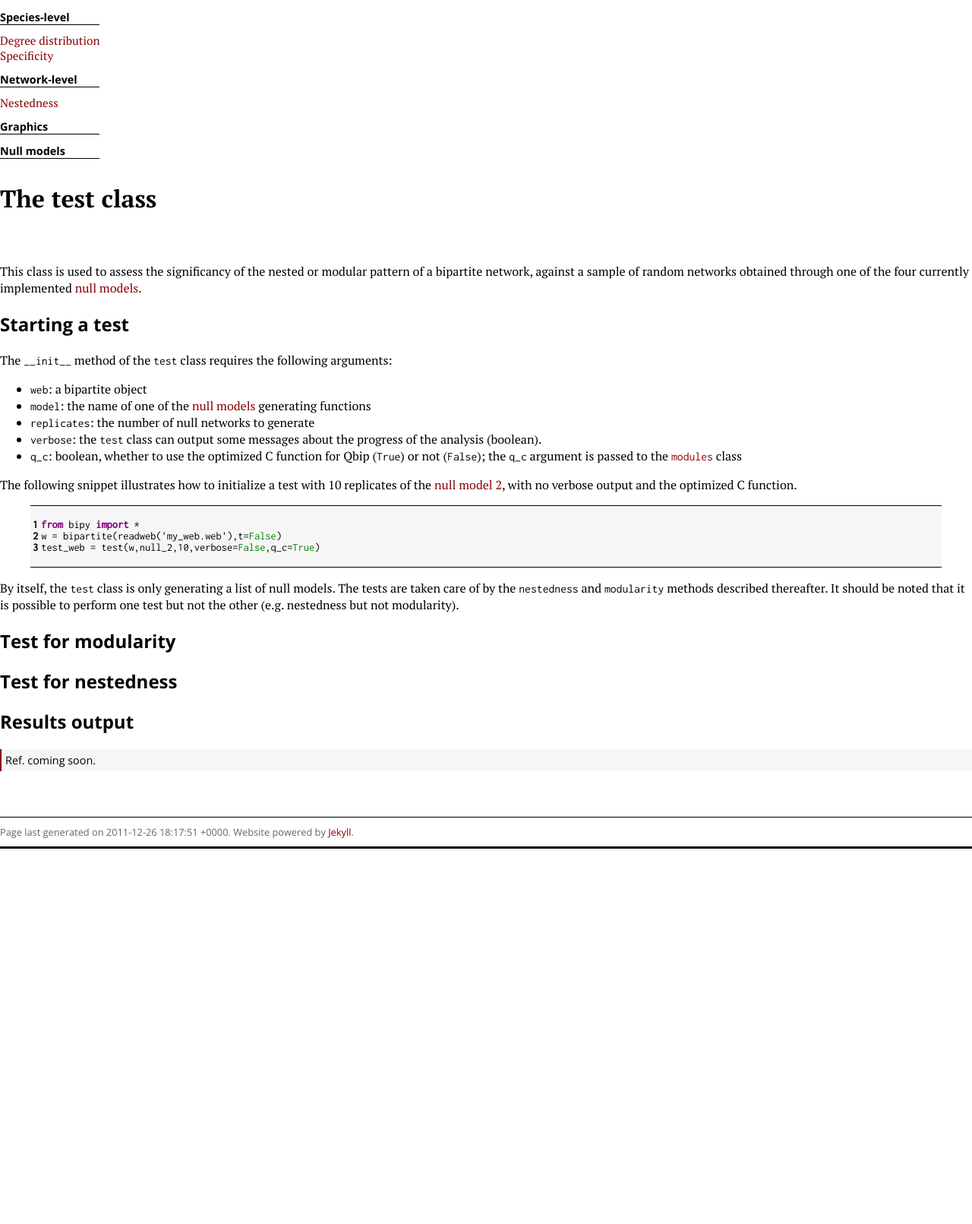
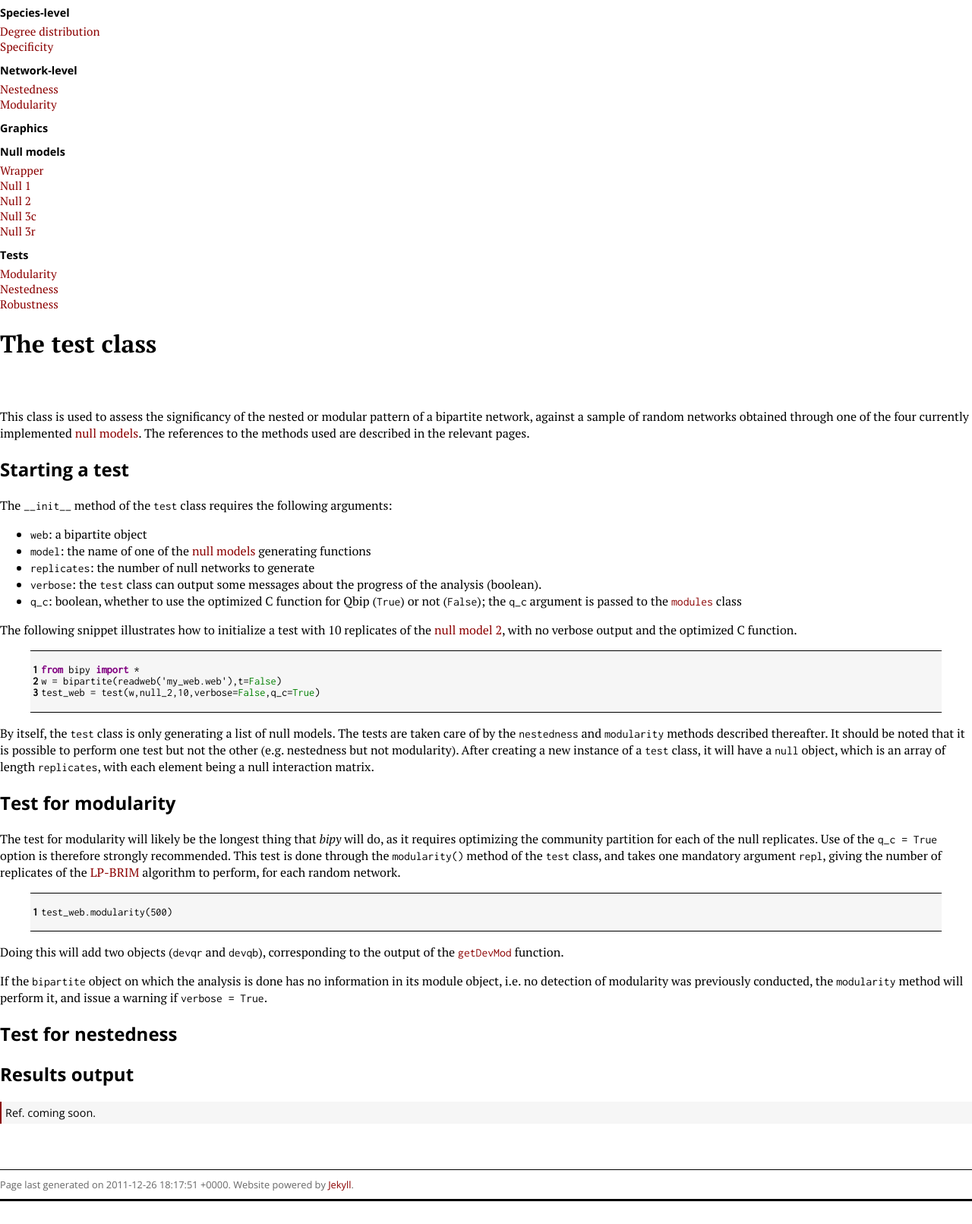
Before and after one commit to tpoisot/bipy, a Jekyll site: the page built from reference/classes/tests/index.md, in a window 1280 px wide. Shown: the part 352-1963 px from the top of the page at 76% size. Built offline with Jekyll 4.4.1, drawn with Linux system fonts in a browser that asks for light colours; before the commit the page ends 1499 px from its top, so only the background shows below that.

Commit message:
TESTS doc

```diff
--- a/_includes/funcdoc.html
+++ b/_includes/funcdoc.html
@@ -9,7 +9,19 @@
 
 <h2>Network-level</h2>
 <a href='{{ site.url }}/reference/networklevel/nestedness/'>Nestedness</a><br />
+<a href='{{ site.url }}/reference/networklevel/modularity/'>Modularity</a>
 
 <h2>Graphics</h2>
 
 <h2>Null models</h2>
+<a href='{{ site.url }}/reference/nulls/wrapper/'>Wrapper</a><br />
+<a href='{{ site.url }}/reference/nulls/null1/'>Null 1</a><br />
+<a href='{{ site.url }}/reference/nulls/null2/'>Null 2</a><br />
+<a href='{{ site.url }}/reference/nulls/null3c/'>Null 3c</a><br />
+<a href='{{ site.url }}/reference/nulls/null3r/'>Null 3r</a>
+
+
+<h2>Tests</h2>
+<a href='{{ site.url }}/reference/tests/modularity/'>Modularity</a><br />
+<a href='{{ site.url }}/reference/tests/nestedness/'>Nestedness</a><br />
+<a href='{{ site.url }}/reference/tests/robustness/'>Robustness</a>
--- a/_includes/style.css
+++ b/_includes/style.css
@@ -107,8 +107,7 @@ a:hover{
 .funcdoc h2{
 	font-family: 'Open Sans';
 	font-size: 90%;
-	border-bottom: 1px solid black;
-	margin-bottom: 10px;
+	margin-bottom: 5px;
 }
 
 .funcdoc a{
--- a/reference/classes/tests/index.md
+++ b/reference/classes/tests/index.md
@@ -5,7 +5,7 @@ title: BIPY - Reference - Classes - tests
 
 # The test class
 
-This class is used to assess the significancy of the nested or modular pattern of a bipartite network, against a sample of random networks obtained through one of the four currently implemented [null models]({{ site.url }}/reference/nulls/wrapper/).
+This class is used to assess the significancy of the nested or modular pattern of a bipartite network, against a sample of random networks obtained through one of the four currently implemented [null models]({{ site.url }}/reference/nulls/wrapper/). The references to the methods used are described in the relevant pages.
 
 ## Starting a test
 
@@ -25,9 +25,19 @@ w = bipartite(readweb('my_web.web'),t=False)
 test_web = test(w,null_2,10,verbose=False,q_c=True)
 {% endhighlight %}
 
-By itself, the `test` class is only generating a list of null models. The tests are taken care of by the `nestedness` and `modularity` methods described thereafter. It should be noted that it is possible to perform one test but not the other (e.g. nestedness but not modularity).
+By itself, the `test` class is only generating a list of null models. The tests are taken care of by the `nestedness` and `modularity` methods described thereafter. It should be noted that it is possible to perform one test but not the other (e.g. nestedness but not modularity). After creating a new instance of a `test` class, it will have a `null` object, which is an array of length `replicates`, with each element being a null interaction matrix.
 
 ## Test for modularity
+
+The test for modularity will likely be the longest thing that *bipy* will do, as it requires optimizing the community partition for each of the null replicates. Use of the `q_c = True` option is therefore strongly recommended. This test is done through the `modularity()` method of the `test` class, and takes one mandatory argument `repl`, giving the number of replicates of the [LP-BRIM]({{ site.url}}/reference/networklevel/modularity/) algorithm to perform, for each random network.
+
+{% highlight python linenos %}
+test_web.modularity(500)
+{% endhighlight %}
+
+Doing this will add two objects (`devqr` and `devqb`), corresponding to the output of the [`getDevMod`]({{ site.url }}/reference/tests/mod/) function.
+
+If the `bipartite` object on which the analysis is done has no information in its module object, i.e. no detection of modularity was previously conducted, the `modularity` method will perform it, and issue a warning if `verbose = True`.
 
 ## Test for nestedness
 
```
Also changed, not shown: index.md (+2 -4 lines), reference/index.md (+1 -1 lines).
